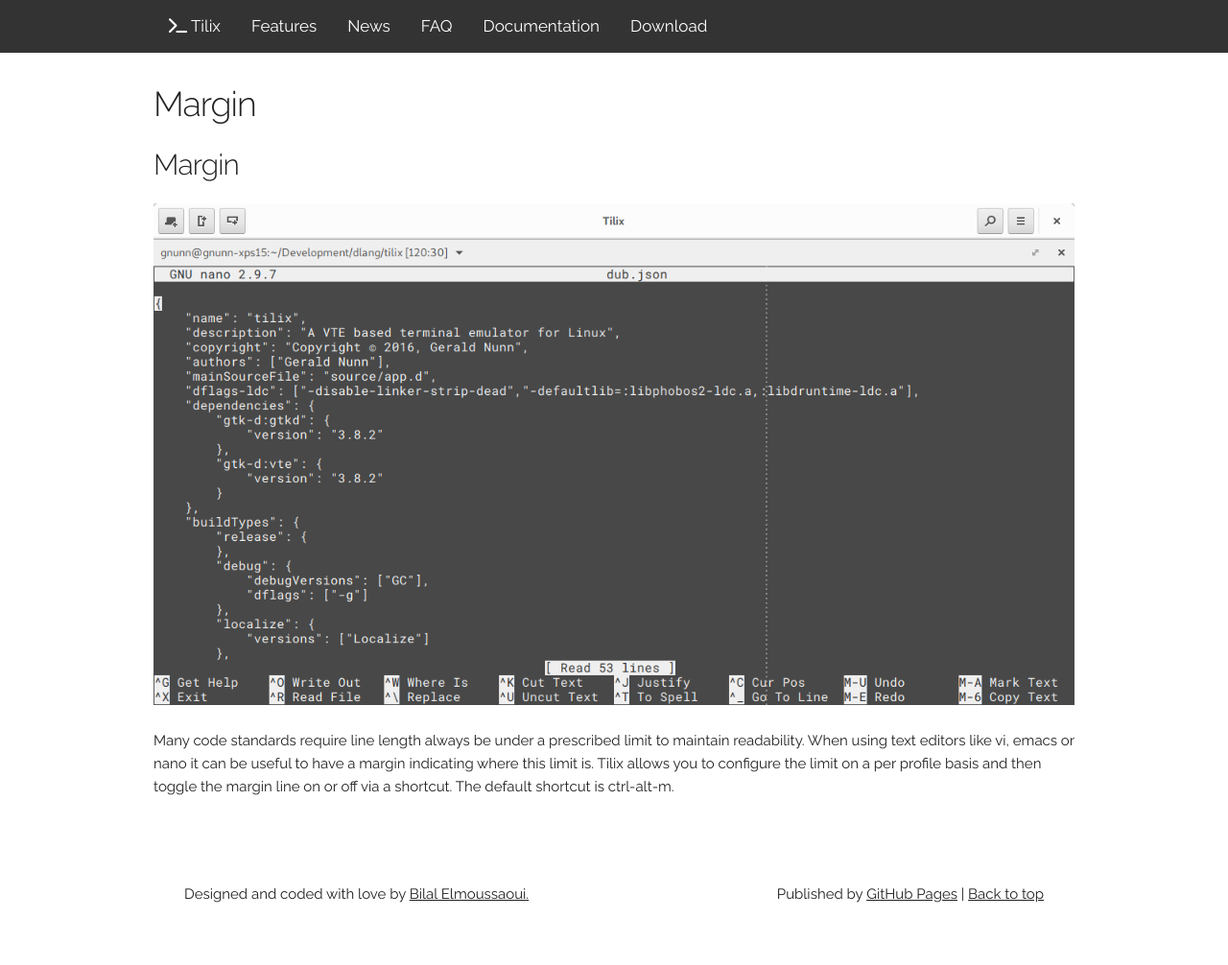
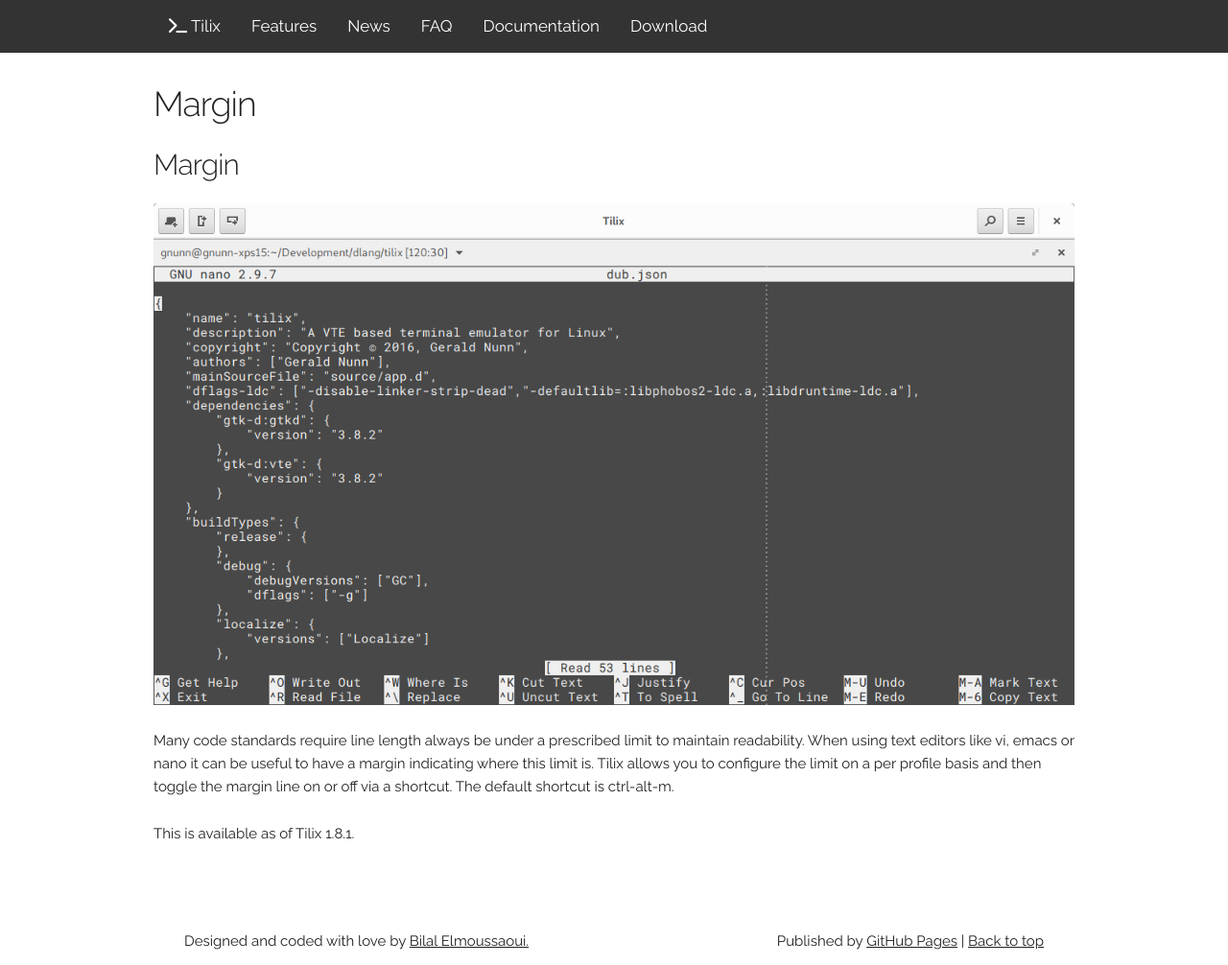
Before and after one commit to gnunn1/tilix-web, a Jekyll site: the page built from _manual/margin.md, in a window 1280 px wide. Shown: the whole page at 96% size. Built offline with Jekyll 4.4.1, drawn with Linux system fonts in a browser that asks for light colours; nearby versions of some CDN libraries; before the commit the page ends 957 px from its top, so only the background shows below that.

Commit message:
Add version availability

```diff
--- a/_manual/margin.md
+++ b/_manual/margin.md
@@ -9,3 +9,5 @@
 ![]({{site.baseurl}}/assets/images/manual/margin.png)
 
 Many code standards require line length always be under a prescribed limit to maintain readability. When using text editors like vi, emacs or nano it can be useful to have a margin indicating where this limit is. Tilix allows you to configure the limit on a per profile basis and then toggle the margin line on or off via a shortcut. The default shortcut is ctrl-alt-m.
+
+This is available as of Tilix 1.8.1.
```
